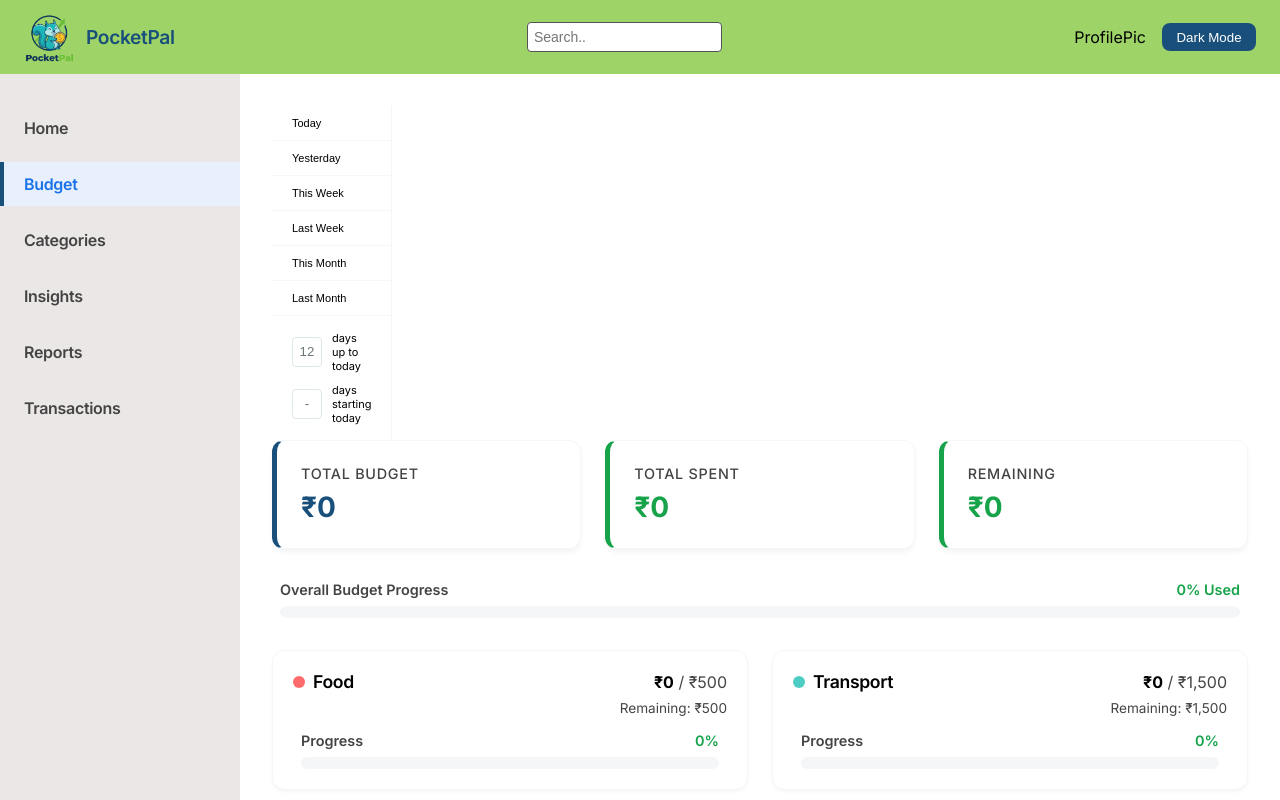
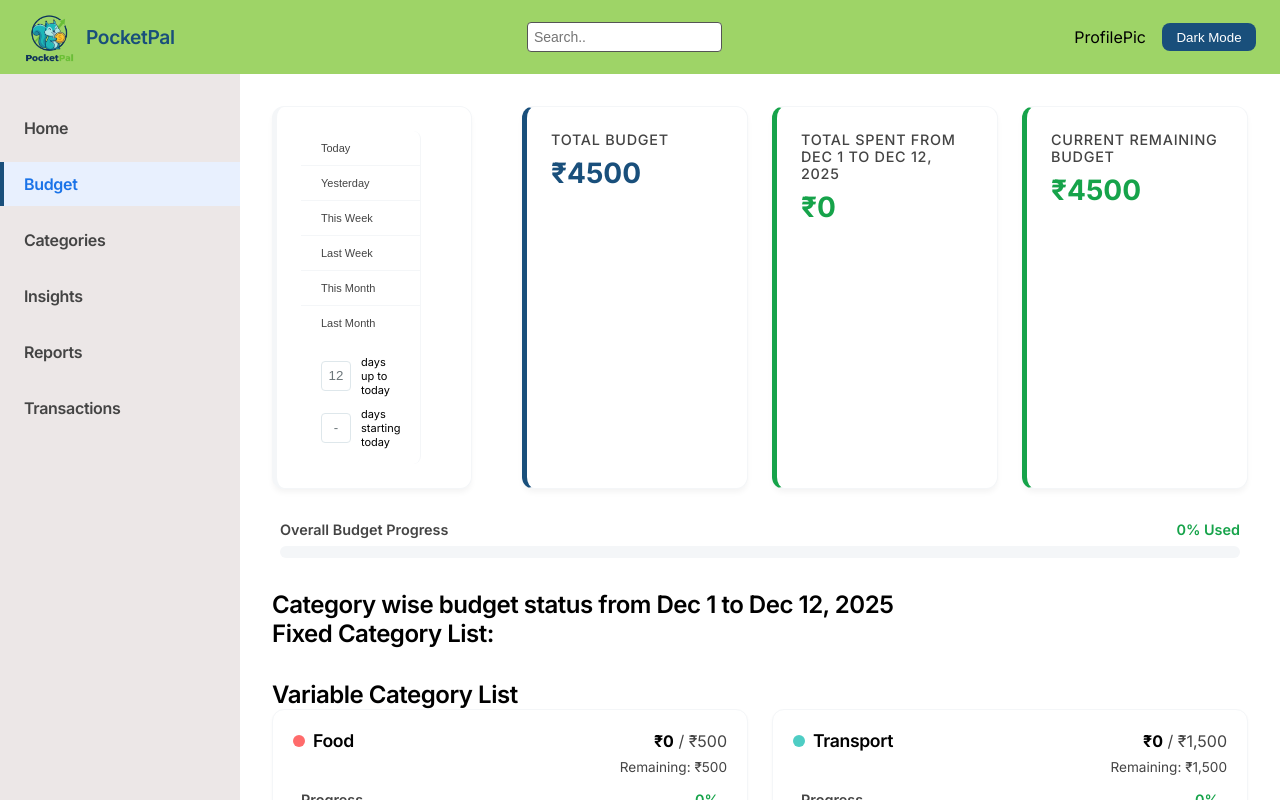
Before and after one commit to shwetakul2005/React_2.0, a React (Vite) app in the folder Personal-Finance/: page /budget in a window 1280 px wide. Built offline with nearby package versions, Linux system fonts and the light colour scheme.

Commit message:
Add fix/variable categories

```diff
--- a/Personal-Finance/src/components/budget/BudgetList.jsx
+++ b/Personal-Finance/src/components/budget/BudgetList.jsx
@@ -49,15 +49,17 @@
 
 // export default BudgetList;
 
-import React from "react";
+import React, { useState } from "react";
 import useCategories from "../../hooks/useCategories";
 import './BudgetList.css'
 import { useNavigate } from "react-router-dom";
 import useTransactions from "../../hooks/useTransactions";
 import Transactions from "../../pages/Transactions";
 
-const BudgetList = () => {
-    const { categories } = useCategories();
+const BudgetList = ({ startDate, endDate, type }) => {
+    const { categories } = useCategories({startDate, endDate, type});
+    const isFixed = type === "fixed";
+
 
     // Helper to format currency (Optional, makes it look cleaner)
     const formatMoney = (amount) => `₹${Number(amount).toLocaleString()}`;
@@ -65,22 +67,14 @@ const BudgetList = () => {
     if (!categories || categories.length === 0) {
         return <div className="no-data">No budgets set yet.</div>;
     }
-    // const navigate = useNavigate();
-
-    // const handleNavigationClick = () => {
-    //     // const filterResult = useTransactions({
-    //     //     category: cat,
-    //     // })
-    //     // Transactions(filterResult);
-    //     navigate('/transactions');
-
-    // }
 
     return (
         <div className="budget-list-grid">
             {categories.map((cat) =>{
-
                 if(cat.budgetLimit <=0 ) {
+                    return ;
+                }
+                if(cat.type !== type) {
                     return ;
                 }
 
@@ -120,13 +114,26 @@ const BudgetList = () => {
 
                         {/* Remaining */}
                         <div className="budget-meta">
+                            {/* conditional rendering */}
+                            {!isFixed && (
                                 <span className={cat.remaining < 0 ? "text-danger" : "text-muted"}>
                                     {cat.remaining < 0 ? "Overspent by: " : "Remaining: "}
                                     {formatMoney(Math.abs(cat.remaining))}
                                 </span>
+                            )}
+                            {isFixed && (cat.remaining===cat.budgetLimit)&&(
+                                <span>
+                                <div>Not Paid</div>
+                                <div>Due Date: {cat.dueDate}</div>
+                                </span>
+                            )}
+                            {isFixed && (cat.remaining===0)&&(
+                                <span>Paid</span>
+                            )}
                         </div>
 
                         {/* Progress Bar (Reusing your existing classes) */}
+                        {!isFixed && (
                             <div className="progress-section compact">
                                 <div className="progress-labels">
                                     <span>Progress</span>
@@ -141,6 +148,8 @@ const BudgetList = () => {
                                 </div>
                             </div>
 
+                        )}
+
                     </div>
                 );
             })}
--- a/Personal-Finance/src/components/categories/CategoryForm.jsx
+++ b/Personal-Finance/src/components/categories/CategoryForm.jsx
@@ -197,7 +197,7 @@ const CategoryForm = ({categoryToEdit, clearEdit}) => {
 
 
             <div></div>
-            <label>Is the expense recurring?
+            <label>Is it recurring?
 
                 <select
                     value={isRecurring}
--- a/Personal-Finance/src/hooks/useCategories.js
+++ b/Personal-Finance/src/hooks/useCategories.js
@@ -1,11 +1,21 @@
 import { useFinance } from "../context/FinanceContext";
 
-export default function useCategories () {
+export default function useCategories (filters = {}) {
     const {transactions, categories} = useFinance();
+    const { startDate = null, endDate = null } = filters
+
+    let filteredTransactions = transactions
+
+    if (startDate && endDate) {
+        filteredTransactions = transactions.filter(t => {
+            const transactionDate = new Date(t.date)
+            return transactionDate >= startDate && transactionDate <= endDate
+        })
+    }
 
     const categoriesWithSpending = categories.map(category => {
 
-        const categoryTransactions = transactions.filter(
+        const categoryTransactions = filteredTransactions.filter(
             t => t.category_id === category.id && t.type === 'expense' && category.budgetLimit > 0
         )
 
--- a/Personal-Finance/src/pages/Budget.css
+++ b/Personal-Finance/src/pages/Budget.css
@@ -183,3 +183,86 @@ html.dark {
 span.status-safe { color: var(--color-safe); }
 span.status-warning { color: var(--color-warning); }
 span.status-danger { color: var(--color-danger); }
+
+/* =========================================
+   1. The Card Wrapper
+   ========================================= */
+.date-card {
+  display: inline-block;
+  background-color: var(--background-color);
+  border: 1px solid var(--sidebar-border);
+  border-radius: 12px;
+  padding: 0.5rem;
+  box-shadow: 0 4px 6px -1px rgba(0, 0, 0, 0.05);
+
+  /* Prevent it from stretching too wide */
+  max-width: 200px;
+}
+
+/* =========================================
+   2. Library Overrides (DefinedRange specific)
+   ========================================= */
+
+/* The main wrapper generated by the library */
+.rdrDefinedRangesWrapper {
+  background: transparent !important;
+  width: 100% !important; /* Fit the card */
+  border: none !important;
+  font-family: 'Inter', sans-serif !important;
+  font-size: 12px !important; /* Compact font */
+  border-radius: 8px;
+}
+
+/* The Individual Buttons (Today, Yesterday, etc.) */
+.rdrStaticRange {
+  background: transparent !important;
+  border-bottom: 1px solid var(--sidebar-border) !important;
+  transition: all 0.2s ease;
+}
+
+/* Remove border from the last item */
+.rdrStaticRange:last-child {
+  border-bottom: none !important;
+}
+
+/* The Label Text */
+.rdrStaticRangeLabel {
+  padding: 10px 16px !important; /* Adjust padding for height */
+  color: var(--sidebar-text) !important;
+  font-weight: 500 !important;
+  text-align: left; /* Align text nicely */
+}
+
+/* HOVER State */
+.rdrStaticRange:hover .rdrStaticRangeLabel {
+  background-color: var(--sidebar-hover-bg) !important;
+  color: var(--text-color) !important;
+}
+
+/* SELECTED State (The Active Item) */
+.rdrStaticRange.rdrStaticRangeSelected {
+  background-color: transparent !important; /* Clear default bg */
+}
+
+.rdrStaticRange.rdrStaticRangeSelected .rdrStaticRangeLabel {
+  background-color: var(--nav-title-color) !important; /* Theme Color BG */
+  color: #ffffff !important; /* White text */
+  font-weight: 700 !important;
+  border-radius: 6px; /* Smooth corners on the highlight */
+}
+
+/* =========================================
+   3. Dark Mode Specifics
+   ========================================= */
+html.dark .date-card {
+    background-color: rgba(255, 255, 255, 0.03);
+}
+
+html.dark .rdrStaticRangeLabel {
+    color: #a0a0a0 !important;
+}
+
+/* Ensure selected item text is readable in Dark Mode */
+html.dark .rdrStaticRange.rdrStaticRangeSelected .rdrStaticRangeLabel {
+    color: var(--background-color) !important; /* Dark text on bright Green button */
+}
--- a/Personal-Finance/src/pages/Budget.jsx
+++ b/Personal-Finance/src/pages/Budget.jsx
@@ -7,19 +7,21 @@ import BudgetList from '../components/budget/BudgetList';
 import { DefinedRange } from 'react-date-range';
 import { useState } from 'react';
 import useTransactions from '../hooks/useTransactions';
-import { startOfMonth } from 'date-fns';
+import { startOfMonth, format } from 'date-fns';
+
 
 const Budget = () => {
    const navigate = useNavigate();
    const {totalSpent, categoriesOverBudget} = useCategories();
    const {categories} = useFinance();
    const [state, setState] = useState([
-    {
-        startDate: startOfMonth(new Date()),
-        endDate: new Date(),
-        key: 'selection'
-    }
+       {
+           startDate: startOfMonth(new Date()),
+           endDate: new Date(),
+           key: 'selection'
+        }
     ]);
+    const { startDate, endDate } = state[0];
    const {
         transactions: filteredTransactions,  // The filtered array
         totalExpense,                        // Already calculated by hook
@@ -27,19 +29,16 @@ const Budget = () => {
         balance
         } = useTransactions({date:state})
 
-    const categoriesWithTransactions = [...new Set(
-        filteredTransactions.map(t => t.category)
-    )]
 
-    // Sum budgets only for those categories
-    const totalBudget = categories
-    .filter(cat => categoriesWithTransactions.includes(cat.id))
-    .reduce((sum, cat) => sum + (cat.budgetLimit || 0), 0)
-
-
+    // Sum budgets for ALL categories, regardless of transactions
+    const totalBudget = categories.reduce((sum, cat) => {
+        return sum + (cat.budgetLimit || 0)
+    }, 0)
 
    // 1. Calculate the percentage
-   const percentUsed = totalBudget > 0
+   console.log("e", totalExpense)
+   console.log("s", totalSpent)
+   const percentUsed = totalBudget >= 0
       ? Math.min(100, Math.round((totalExpense / totalBudget) * 100))
       : 0;
 
@@ -52,20 +51,23 @@ const Budget = () => {
    }
 
    // 3. Determine Remaining Balance Status
-   const remaining = totalBudget - totalSpent;
+   const remaining = totalBudget - totalExpense;
    const remainingClass = remaining < 0 ? "status-danger" : "status-safe";
 
 return (
    <div className="budget-summary-wrapper">
 
-            <div>
+        <div className='header-summary-sec'>
+            <div className="date-card">
                 <DefinedRange
-                    onChange={item => setState([item.selection])}
+                    onChange={item => {
+                        const dateName = item;
+                        setState([item.selection])
+                    }}
                     ranges={state}
+                    showSelectionPreview={true}
                 />
             </div>
-        {/*  The Three Cards  */}
-        <div className='header-summary-sec'>
             {/* Total Budget (Neutral) */}
             <div className='summary-card neutral'>
                 <span className="stat-label">Total Budget</span>
@@ -74,13 +76,14 @@ return (
 
             {/* Total Spent (Dynamic Color) */}
             <div className={`summary-card ${statusClass}`}>
-                <span className="stat-label">Total Spent</span>
-                <span className="stat-value">₹{totalSpent}</span>
+                <span className="stat-label">{`Total Spent from ${format(startDate, 'MMM d')} to ${format(endDate, 'MMM d, yyyy')}`}</span>
+                {/* {console.log(`total spent in box: ${totalSpent}`)} */}
+                <span className="stat-value">₹{totalExpense}</span>
             </div>
 
             {/* Remaining (Green/Red) */}
             <div className={`summary-card ${remainingClass}`}>
-                <span className="stat-label">Remaining</span>
+                <span className="stat-label">Current Remaining Budget</span>
                 <span className="stat-value">₹{remaining}</span>
             </div>
         </div>
@@ -100,8 +103,26 @@ return (
             </div>
         </div>
         <div className='main-content'>
+            <h2>{`Category wise budget status from ${format(startDate, 'MMM d')} to ${format(endDate, 'MMM d, yyyy')}`}</h2>
+            <div></div>
+
             <div className='category-wise-bl'>
-                <BudgetList />
+                <div>
+                    <h2>Fixed Category List:</h2>
+                    <BudgetList
+                    startDate={startDate}
+                    endDate={endDate}
+                    type={"fixed"}
+                    />
+                </div>
+                <div>
+                    <h2>Variable Category List</h2>
+                    <BudgetList
+                    startDate={startDate}
+                    endDate={endDate}
+                    type={"variable"}
+                    />
+                </div>
             </div>
         </div>
    </div>
```
Lines whose indentation alone changed are shown as unchanged.
